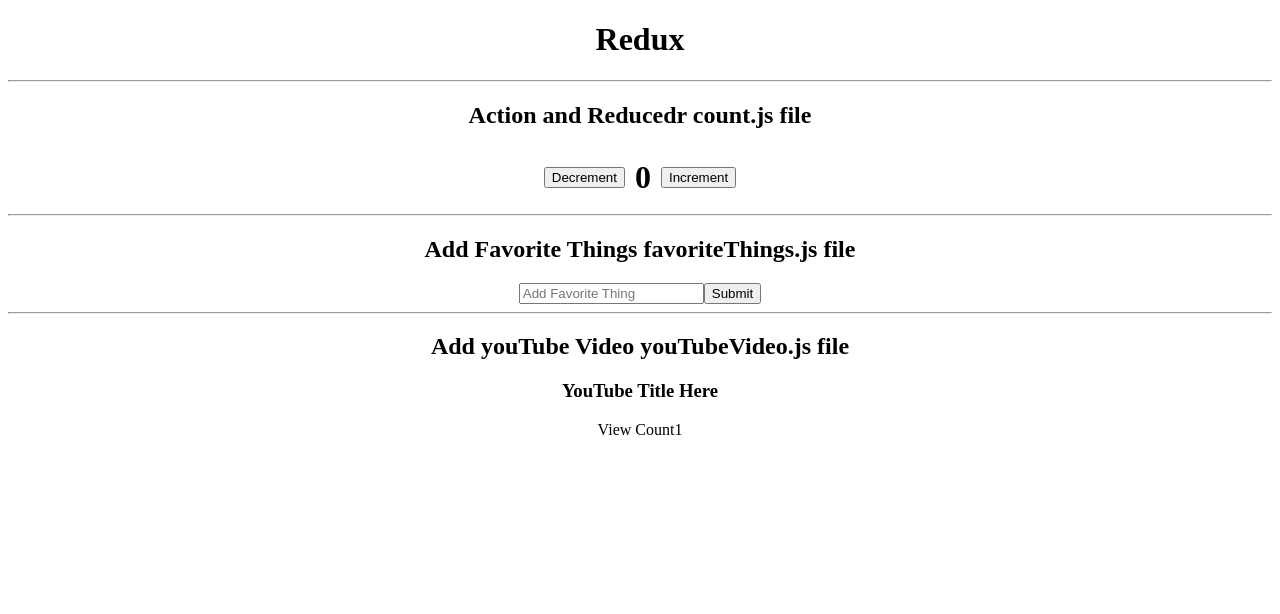
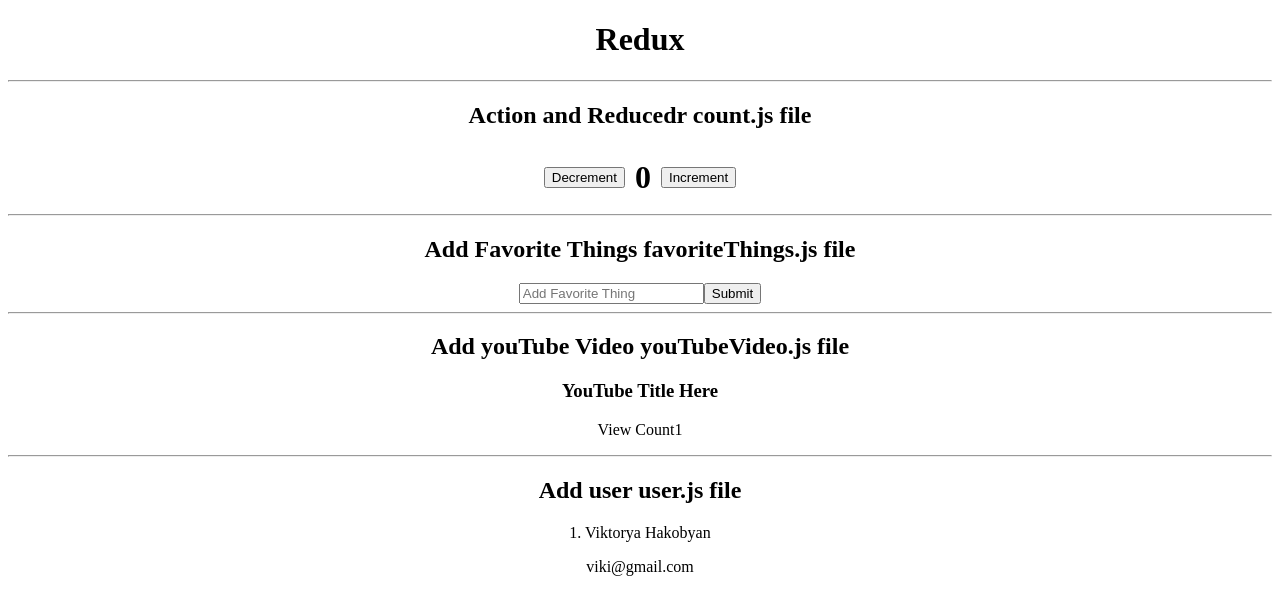
Before and after one commit to hakobyanviktoria8/react-redux, a React (Create React App) app: page / in a window 1280 px wide. Shown: the top 614 px of the page. Built offline with nearby package versions, Linux system fonts and the light colour scheme.

Commit message:
work user reducer, and setUser, useSelector give State and useDispatch it

```diff
--- a/src/App.js
+++ b/src/App.js
@@ -12,11 +12,18 @@ function App() {
   const count = useSelector(state => state.count)
   const favoriteThingsArr = useSelector(state => state.favoriteThings)
   const youTubeVideo = useSelector(state => state.youTubeVideo)
+  const user = useSelector(state => state.user)
   const dispatch = useDispatch()
 
   useEffect(() => {
     dispatch(setYouTubeTitle("YouTube Title Here"))
     dispatch(incrementViewCount())
+    dispatch(setUser({
+      firstName: "Viktorya",
+      lastName: "Hakobyan",
+      id: "1",
+      email: "viki@gmail.com"
+    }))
   }, [])
 
 
@@ -58,8 +65,13 @@ function App() {
         <h2>Add youTube Video youTubeVideo.js file</h2>
         <h3>{youTubeVideo.title}</h3>
         <p>View Count{youTubeVideo.viewCount}</p>
-        {console.log("youTubeVideo", youTubeVideo)}
+        {/* {console.log("youTubeVideo", youTubeVideo)} */}
       </div>
+      <hr/>
+      <h2>Add user user.js file</h2>
+      <span>{user.id}. {user.firstName} {user.lastName}</span>
+      <p>{user.email}</p>
+      {console.log(user)}
     </div>
   );
 }
```
